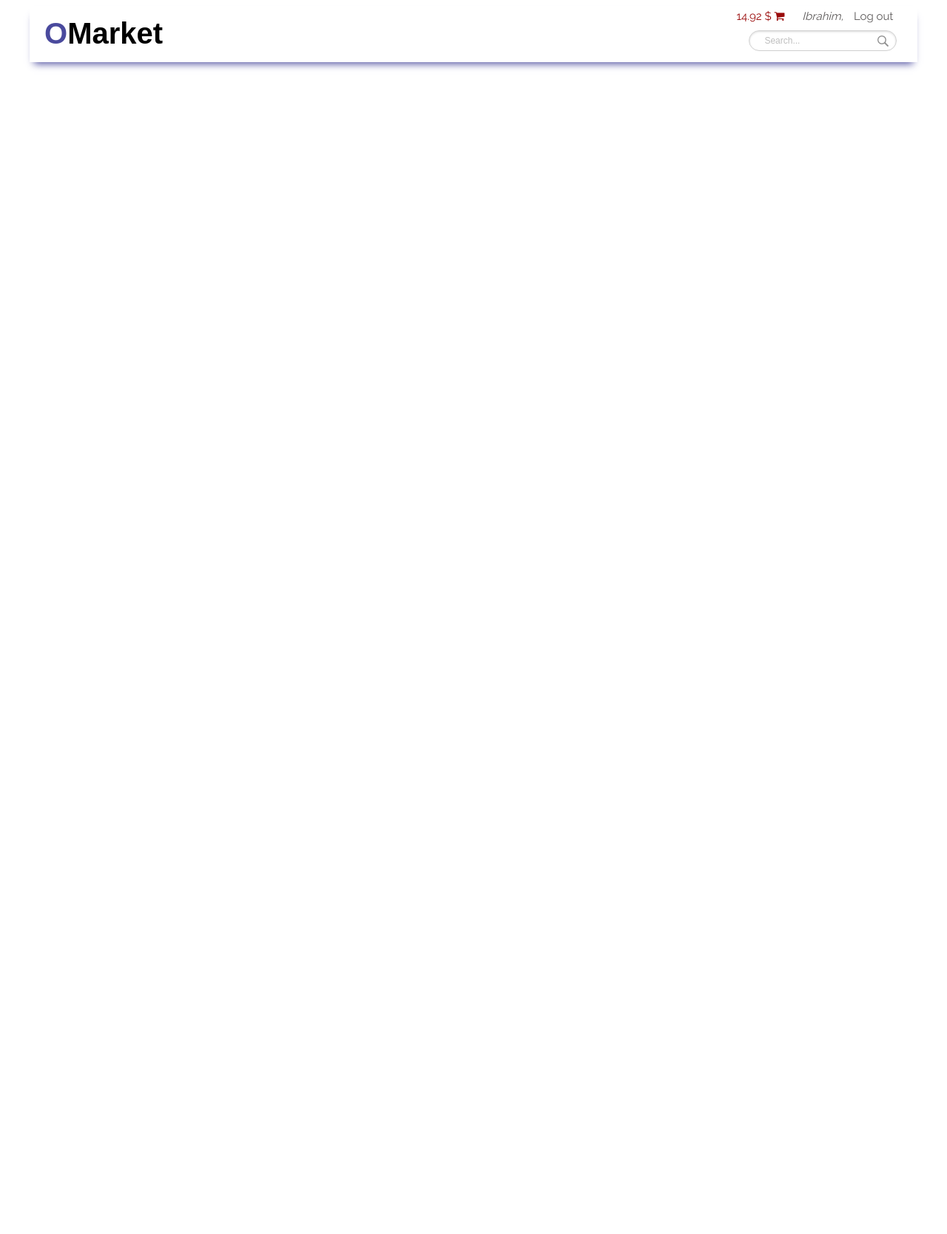
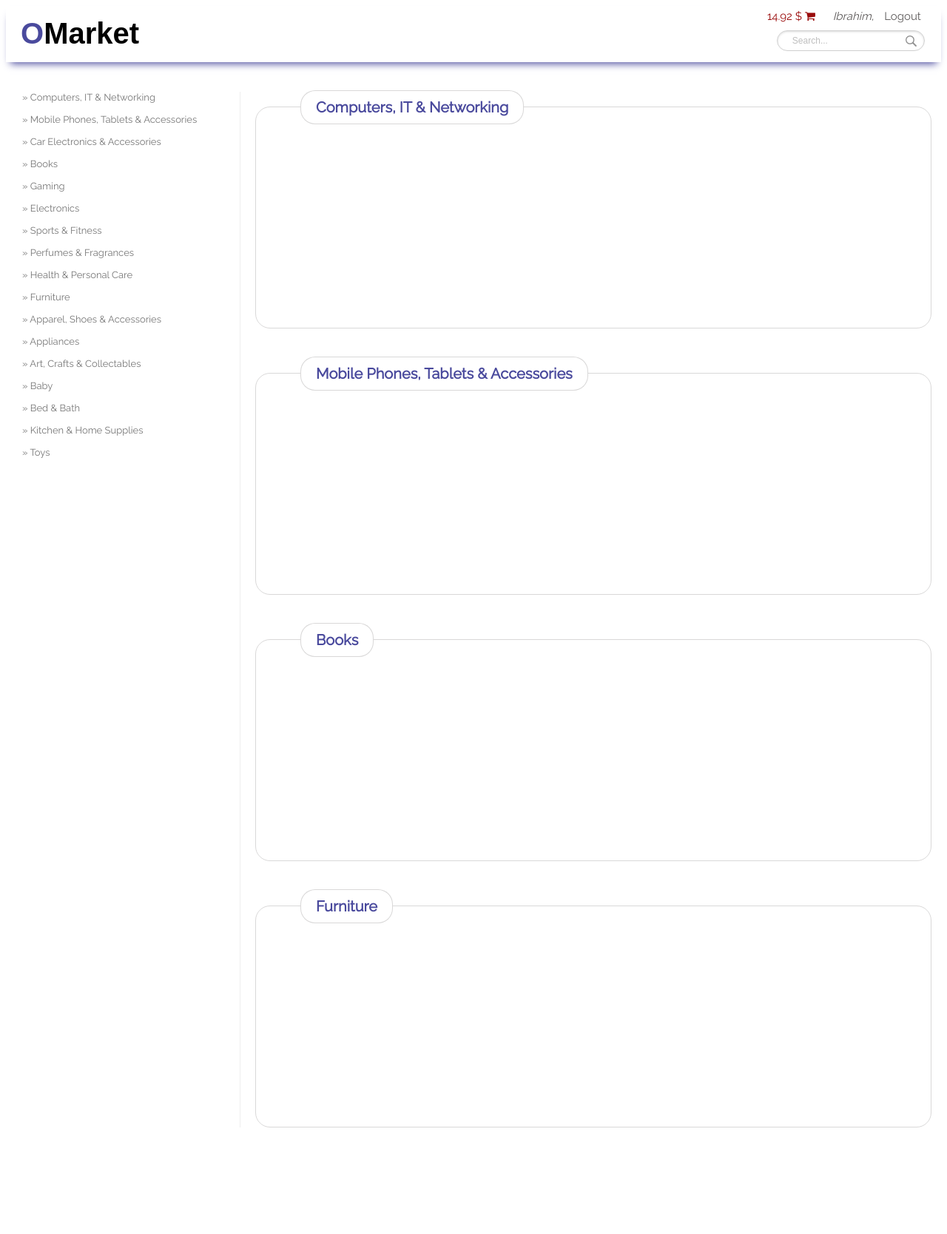
Before and after one commit to i-radwan/onlinemarket, a PHP site: page / in a window 1280 px wide. Shown: the whole page at 74% size. Before the commit the page ends 94 px from the top, so only its background shows below. Run offline with PHP 8.4, Linux system fonts and the light colour scheme; some web fonts are replaced.

Commit message:
Add some style to index.php Add categories list Add main content template to show categories best seller items

```diff
--- a/css/style.css
+++ b/css/style.css
@@ -22,11 +22,20 @@ body {
 
 .container {
 	width: 100%;
-	max-width: 1200px;
+	max-width: 1300px;
 	margin: 0 auto;
 	height: 100%;
 	padding: 0;
+	position: relative;
+	min-height: 100%;
 }
+
+.content {
+	/*	height: 100%;*/
+}
+
+
+/* Header  */
 
 header {
 	padding: 5px 20px;
@@ -57,17 +66,10 @@ header {
 	color: #4a4a9d;
 }
 
-.header-title-Market {}
-
 .header-rightside {
 	display: inline-block;
-	width: 39%;
+	width: 39.5%;
 	text-align: right;
-}
-
-.header-links a {
-	font-family: 'Raleway', helvetica;
-	text-decoration: none;
 }
 
 .header-links a {
@@ -78,6 +80,8 @@ header {
 	text-decoration: none;
 	cursor: pointer;
 	transition: 0.5s;
+	font-family: 'Raleway', helvetica;
+	text-decoration: none;
 }
 
 .header-links a:hover {
@@ -86,19 +90,14 @@ header {
 	text-decoration: underline;
 }
 
-.header-links--login {
-	margin-right: 0;
+.header-links--login,
+.header-logout {
 	margin-right: 5px;
 }
 
 .header-links--signup {
-	margin-left: 0;
 	margin-right: 5px;
 	margin-left: 15px;
-}
-
-.header-logout {
-	margin-right: 5px;
 }
 
 .header-cartamount,
@@ -153,3 +152,98 @@ header {
 	height: 15px;
 	cursor: pointer;
 }
+
+
+/* Left panel */
+
+.left-menu {
+	display: inline-block;
+	height: 100%;
+	width: 25%;
+	float: left;
+	margin-top: 40px;
+}
+
+.left-menu--list {
+	list-style: none;
+	margin: 0;
+	padding-left: 22px;
+}
+
+.left-menu--listitem {
+	font-family: 'Raleway', helvetica;
+	font-size: 13px;
+	color: #777;
+	transition: 0.5s;
+}
+
+.left-menu--listitem:not(:first-child) {
+	margin: 15px 0;
+}
+
+.left-menu--listitem a:hover {
+	color: #4a4a9d;
+	transition: 0.5s;
+	margin-left: 15px;
+}
+
+.left-menu--listitem a {
+	text-decoration: none;
+	color: inherit;
+}
+
+
+/*	Main Content*/
+
+.main-content {
+	width: 74%;
+	display: inline-block;
+	margin-top: 40px;
+	padding-left: 20px;
+	margin-bottom: 140px;
+	border-left: 1px solid #eee;
+}
+
+
+/* Categories items short div*/
+
+.category-items-short {
+	width: 100%;
+	border: 1px solid rgba(198, 196, 196, 0.66);
+	height: 300px;
+	border-radius: 20px;
+	position: relative;
+	margin-top: 20px;
+}
+
+.category-items-short:not(:first-child) {
+	margin-top: 60px;
+}
+
+.category-items-short--title {
+	position: absolute;
+	left: 60px;
+	border: 1px solid rgba(198, 196, 196, 0.66);
+	border-radius: 20px;
+	padding: 10px 20px;
+	top: -23px;
+	text-decoration: none;
+	color: #4a4a9d;
+	background: #fff;
+	font-weight: bold;
+	font-family: 'Raleway', helvetica;
+	font-size: 20px;
+}
+
+
+/*	Footer   */
+
+footer {
+	background: rgba(240, 239, 239, 0.46);
+	text-align: center;
+	position: absolute;
+	bottom: 0;
+	margin-top: 160px;
+	width: 100%;
+	height: 260px;
+}
--- a/index.php
+++ b/index.php
@@ -26,14 +26,52 @@
                             <i class="fa fa-shopping-cart header-carticon" aria-hidden="true"></i>
                         </a>
 					<a href="#" class="header-username"><span>Ibrahim</span></a>
-					<a href="#" class="header-logout"><span>Log out</span></a>
+					<a href="#" class="header-logout"><span>Logout</span></a>
 				</div>
 
 				<div class="header-search"><input placeholder="Search..." type="text" class="header-search-input">
-					<a class="search-img"><img src="img/search-icon-nocolor.png"></a>
+					<a class="search-img" title="Search"><img src="img/search-icon-nocolor.png"></a>
 				</div>
 			</div>
 		</header>
+		<div id="content" class="content">
+			<section class="left-menu" id="left-menu">
+				<ul class="left-menu--list">
+					<li class="left-menu--listitem"><a href="#">&#187; Computers, IT &amp; Networking</a></li>
+					<li class="left-menu--listitem"><a href="#">&#187; Mobile Phones, Tablets &amp; Accessories</a></li>
+					<li class="left-menu--listitem"><a href="#">&#187; Car Electronics &amp; Accessories</a></li>
+					<li class="left-menu--listitem"><a href="#">&#187; Books</a></li>
+					<li class="left-menu--listitem"><a href="#">&#187; Gaming</a></li>
+					<li class="left-menu--listitem"><a href="#">&#187; Electronic</a>s</li>
+					<li class="left-menu--listitem"><a href="#">&#187; Sports &amp; Fitness</a></li>
+					<li class="left-menu--listitem"><a href="#">&#187; Perfumes &amp; Fragrances</a></li>
+					<li class="left-menu--listitem"><a href="#">&#187; Health &amp; Personal Care</a></li>
+					<li class="left-menu--listitem"><a href="#">&#187; Furniture</a></li>
+					<li class="left-menu--listitem"><a href="#">&#187; Apparel, Shoes &amp; Accessories</a></li>
+					<li class="left-menu--listitem"><a href="#">&#187; Appliances</a></li>
+					<li class="left-menu--listitem"><a href="#">&#187; Art, Crafts &amp; Collectables</a></li>
+					<li class="left-menu--listitem"><a href="#">&#187; Baby</a></li>
+					<li class="left-menu--listitem"><a href="#">&#187; Bed &amp; Bath</a></li>
+					<li class="left-menu--listitem"><a href="#">&#187; Kitchen &amp; Home Supplies</a></li>
+					<li class="left-menu--listitem"><a href="#">&#187; Toys</a></li>
+				</ul>
+			</section>
+			<section class="main-content" id="main-content">
+				<div class="category-items-short">
+					<a href="#" class="category-items-short--title">Computers, IT &amp; Networking</a>
+				</div>
+				<div class="category-items-short">
+					<a href="#" class="category-items-short--title">Mobile Phones, Tablets &amp; Accessories</a>
+				</div>
+				<div class="category-items-short">
+					<a href="#" class="category-items-short--title">Books</a>
+				</div>
+				<div class="category-items-short">
+					<a href="#" class="category-items-short--title">Furniture</a>
+				</div>
+			</section>
+		</div>
+
 	</div>
 	<script src="js/main.js"></script>
 </body>
```
